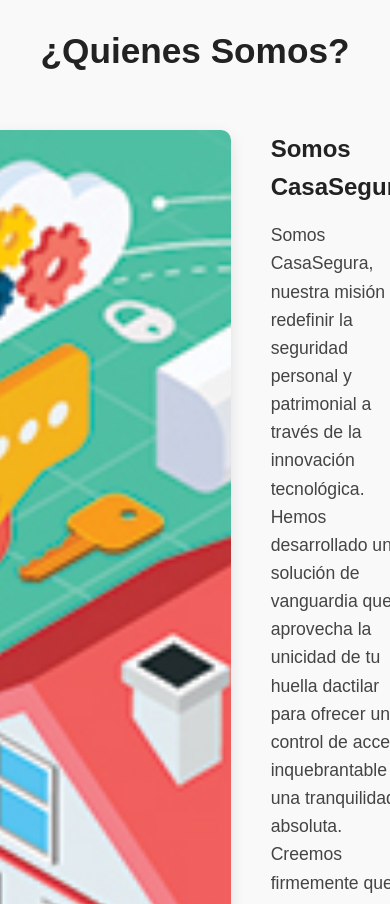
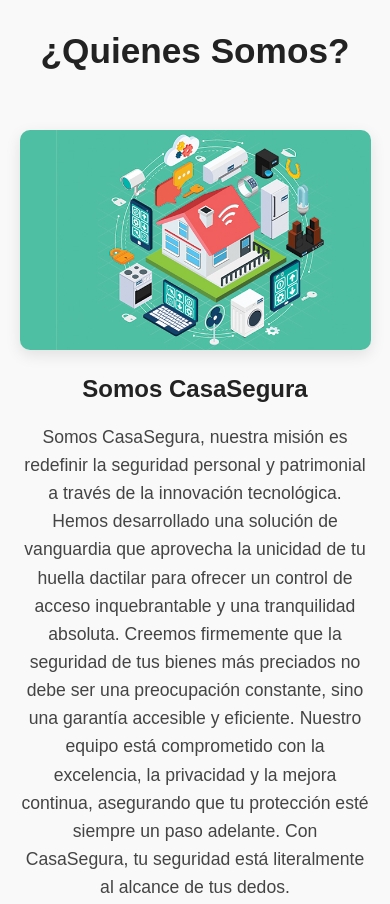
Before and after one commit to Diego201101/CasaSegura, a plain HTML site: page index.html in a window 390 px wide. Shown: the part 1820-2724 px from the top of the page. Drawn offline with Linux system fonts and the light colour scheme.

Commit message:
styles.css

```diff
--- a/styles.css
+++ b/styles.css
@@ -280,3 +280,21 @@ body {
         flex-direction: column;
     }
 }
+@media (max-width: 900px) {
+    .about-content {
+        flex-direction: column;
+        align-items: center;
+        gap: 20px;
+    }
+    .about-image {
+        max-width: 90vw;
+        width: 100%;
+        min-width: 0;
+        height: 220px;
+        aspect-ratio: unset;
+    }
+    .about-text {
+        text-align: center;
+        width: 100%;
+    }
+}
```
